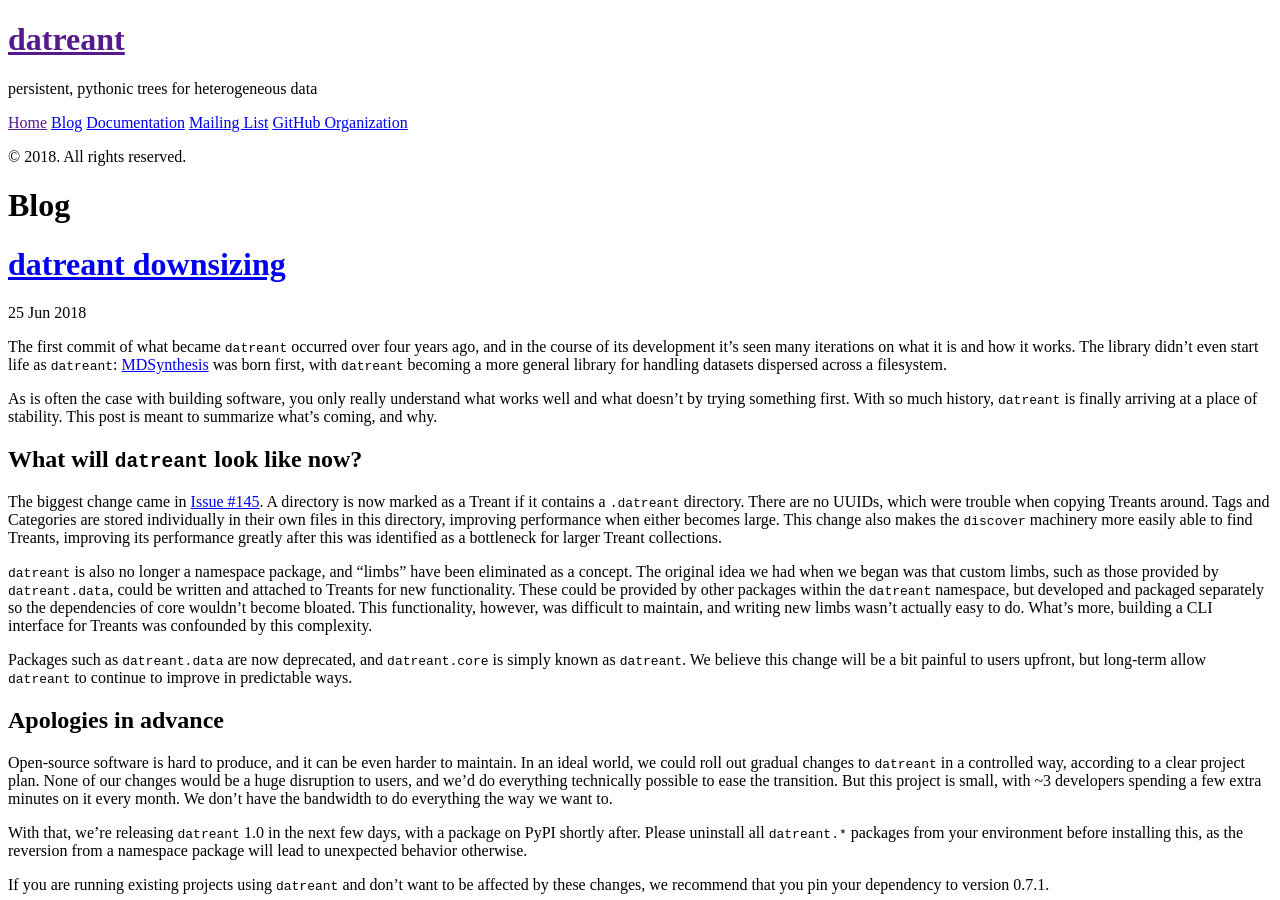
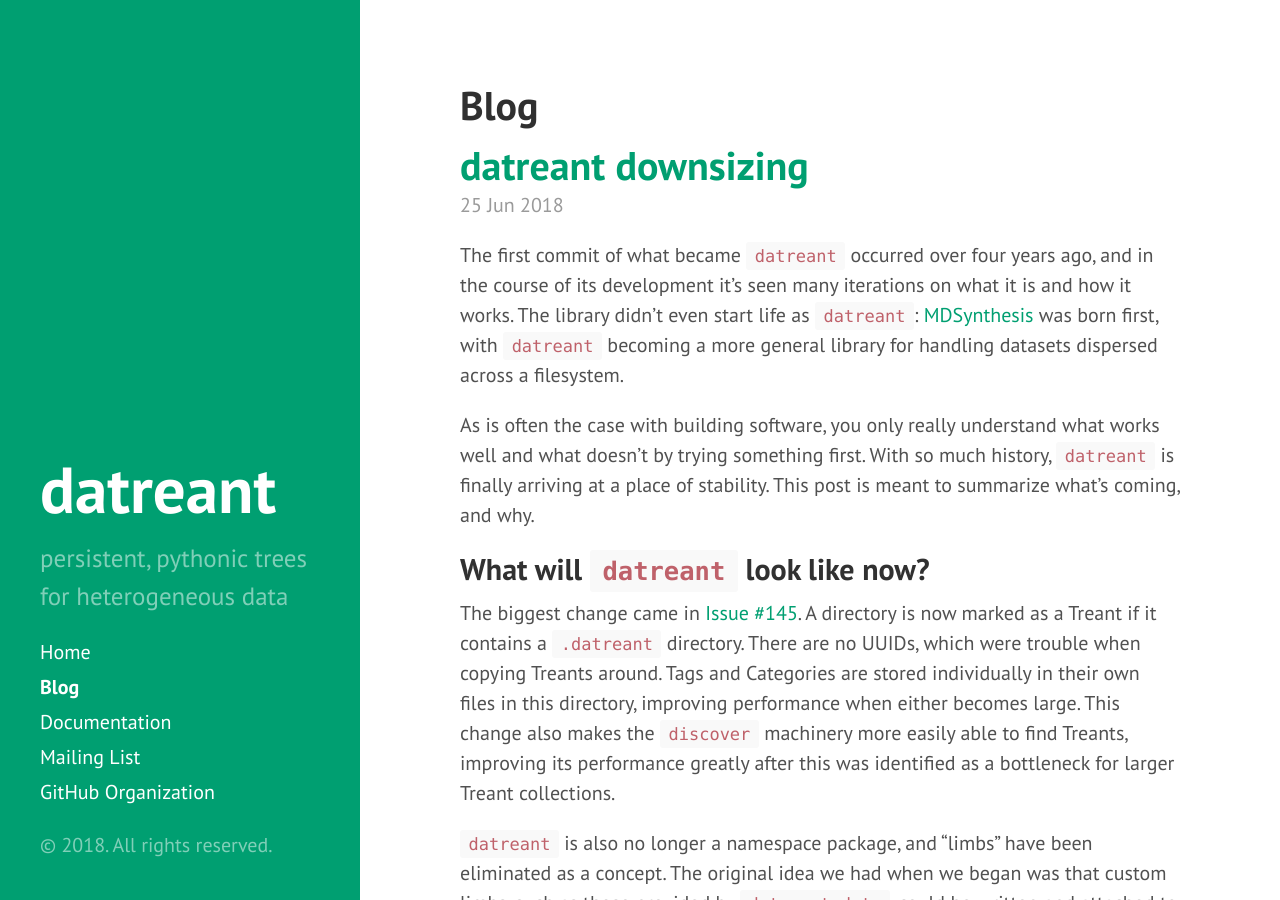
Before and after one commit to datreant/.github.io, a Jekyll site: the page built from blog/index.html, in a window 1280 px wide and 900 px high. Built offline with Jekyll 4.4.1, drawn with Linux system fonts in a browser that asks for light colours; the list of posts is cut into pages by our own code.

Commit message:
fix handling of site.baseurl
- fix #3 (CSS only visible on top-level pages)
- use / *always* after {{site.baseurl}} (see https://github.com/MDAnalysis/MDAnalysis.github.io/issues/16#issuecomment-385572553)

I used the following (with manual touch up for one case)

   git grep -l '{{ site.baseurl }}' | xargs sed -i~ 's|{{ site.baseurl }}|{{ site.baseurl }}/|g'

```diff
--- a/404.html
+++ b/404.html
@@ -6,5 +6,5 @@ permalink: 404.html
 
 <div class="page">
   <h1 class="page-title">404: Page not found</h1>
-  <p class="lead">Sorry, we've misplaced that URL or it's pointing to something that doesn't exist. <a href="{{ site.baseurl }}">Head back home</a> to try finding it again.</p>
+  <p class="lead">Sorry, we've misplaced that URL or it's pointing to something that doesn't exist. <a href="{{ site.baseurl }}/">Head back home</a> to try finding it again.</p>
 </div>
--- a/_config.yml
+++ b/_config.yml
@@ -13,7 +13,7 @@ title:            datreant
 tagline:          'persistent, pythonic trees for heterogeneous data'
 description:      'persistent, pythonic trees for heterogeneous data'
 url:              http://datreant.org
-baseurl:          /
+baseurl:
 blog:             /blog
 
 author:
--- a/_includes/head.html
+++ b/_includes/head.html
@@ -15,14 +15,14 @@
   </title>
 
   <!-- CSS -->
-  <link rel="stylesheet" href="{{ site.baseurl }}public/css/poole.css">
-  <link rel="stylesheet" href="{{ site.baseurl }}public/css/syntax.css">
-  <link rel="stylesheet" href="{{ site.baseurl }}public/css/hyde.css">
+  <link rel="stylesheet" href="{{ site.baseurl }}/public/css/poole.css">
+  <link rel="stylesheet" href="{{ site.baseurl }}/public/css/syntax.css">
+  <link rel="stylesheet" href="{{ site.baseurl }}/public/css/hyde.css">
   <link rel="stylesheet" href="http://fonts.googleapis.com/css?family=PT+Sans:400,400italic,700|Abril+Fatface">
 
   <!-- Icons -->
-  <link rel="apple-touch-icon-precomposed" sizes="144x144" href="{{ site.baseurl }}public/apple-touch-icon-144-precomposed.png">
-                                 <link rel="shortcut icon" href="{{ site.baseurl }}public/favicon.ico">
+  <link rel="apple-touch-icon-precomposed" sizes="144x144" href="{{ site.baseurl }}/public/apple-touch-icon-144-precomposed.png">
+                                 <link rel="shortcut icon" href="{{ site.baseurl }}/public/favicon.ico">
 
   <!-- RSS -->
   <link rel="alternate" type="application/rss+xml" title="RSS" href="/atom.xml">
--- a/_includes/sidebar.html
+++ b/_includes/sidebar.html
@@ -2,7 +2,7 @@
   <div class="container sidebar-sticky">
     <div class="sidebar-about">
       <h1>
-        <a href="{{ site.baseurl }}">
+        <a href="{{ site.baseurl }}/">
           {{ site.title }}
         </a>
       </h1>
@@ -10,7 +10,7 @@
     </div>
 
     <nav class="sidebar-nav">
-      <a class="sidebar-nav-item{% if page.url == site.baseurl %} active{% endif %}" href="{{ site.baseurl }}">Home</a>
+      <a class="sidebar-nav-item{% if page.url == site.baseurl %} active{% endif %}" href="{{ site.baseurl }}/">Home</a>
 
       {% comment %}
         The code below dynamically generates a sidebar nav of pages with
```
Also changed, not shown: index.md (+1 -1 lines), README.md.
